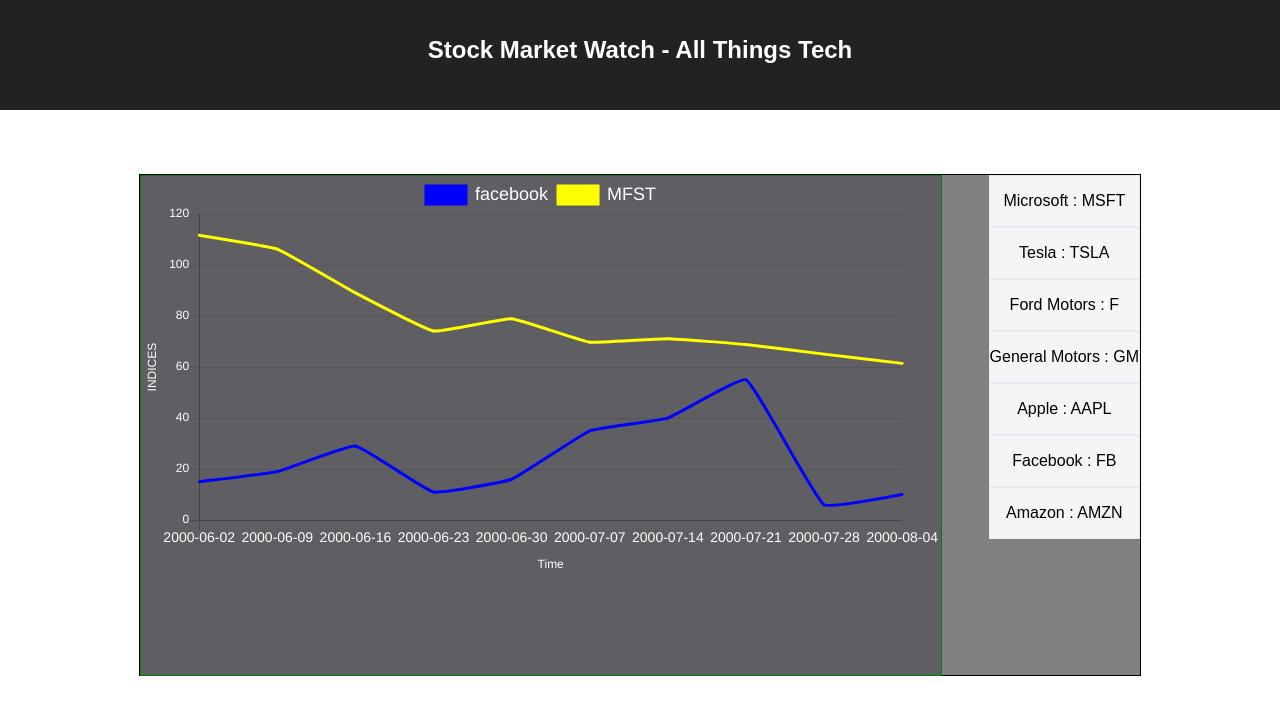
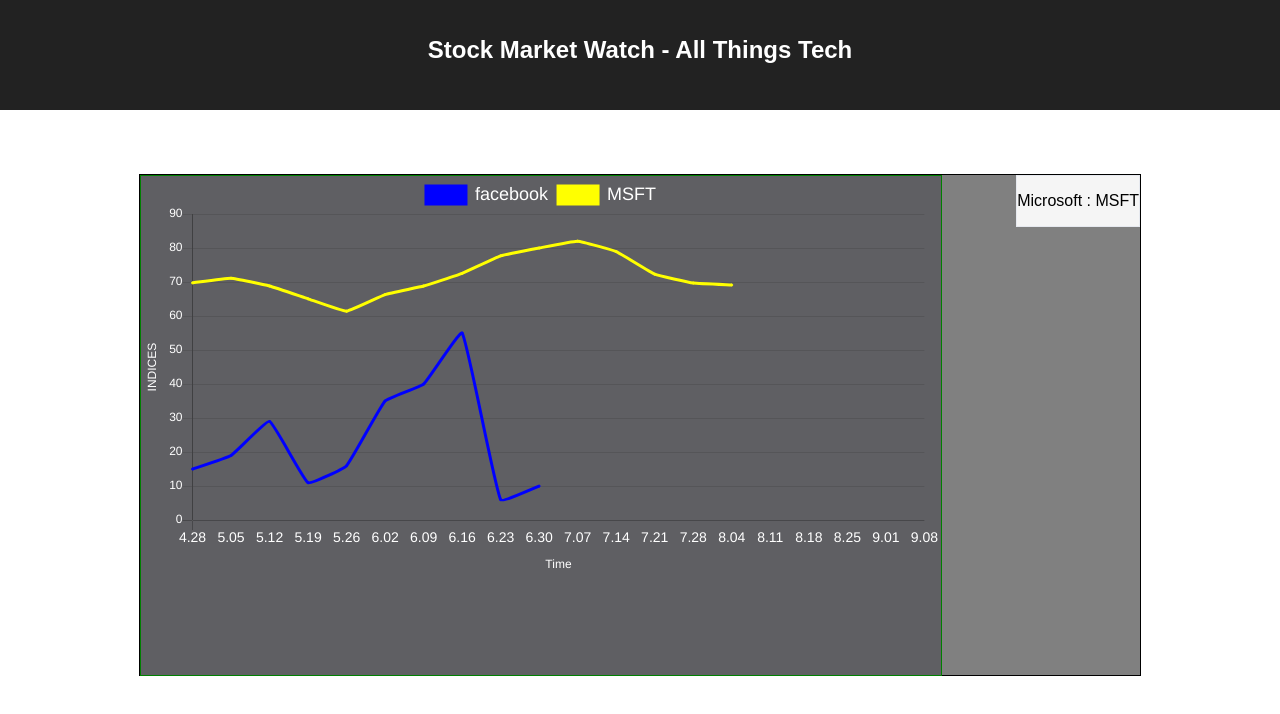
Before and after one commit to quangthuyhoang/stock_market, a React (Create React App) app: page / in a window 1280 px wide. Shown: the top 714 px of the page. Built offline with nearby package versions, Linux system fonts and the light colour scheme.

Commit message:
fixed ydata and label for chartjs

```diff
--- a/package.json
+++ b/package.json
@@ -10,7 +10,7 @@
   "scripts": {
     "start": "react-scripts start",
     "build": "react-scripts build",
-    "test": "react-scripts test --env=jsdom",
+    "test": "mocha",
     "eject": "react-scripts eject"
   },
   "repository": {
@@ -24,9 +24,11 @@
   },
   "homepage": "https://github.com/quangthuyhoang/stock_market#readme",
   "devDependencies": {
+    "chai": "^4.1.2",
     "chart.js": "^2.7.1",
     "dotenv": "^5.0.0",
     "jest-cli": "^22.3.0",
+    "mocha": "^5.0.1",
     "react-chartjs-2": "^2.7.0"
   }
 }
--- a/src/App.js
+++ b/src/App.js
@@ -5,27 +5,51 @@
 import StockChart from './StockChart';
 import commons from './commons';
 import seed from './seed';
+require('dotenv').config();
 const toChartDataSet = require('./commons').chartDataSet;
 const isNumber = require('./commons').isNumber;
 
+
+const listr = [{
+  company: "Microsoft",
+  symbol: "MSFT"
+},
+// {
+//   company: "Tesla",
+//   symbol: "TSLA"
+// }
+]
 
 class App extends Component {
   constructor(props) {
     super(props);
     this.state = {
-      company: [],
+      company: listr,
       seed: seed,
       data: [],
+      xAxis: ["2000-01-14", "2000-01-21", "2000-01-28", "2000-02-04", "2000-02-11", "2000-02-18", "2000-02-25", "2000-03-03", "2000-03-10", "2000-03-17", "2000-03-23"],
     }
   }
-  componentDidMount() {
+  componentWillMount() {
     // dev purppose only
+    // console.log("hello", process.env.REACT_APP_stockAPIKey)
+    // var p = commons.getData('TIME_SERIES', 'WEEKLY', "TLSA");
+    // console.log("p",p)
+    // p.then(commons.checkStatus)
+    //   .then(commons.toArray)
+    //   .then((data) => {
+    //     this.setState({data: data}, function() {
+    //       console.log("data has been set")
+    //       this.timeSeries()
+    //     })
+    //   })
     const data = commons.toArray(seed)
     this.setState({data: data}, function() {
       console.log("data has been set")
+      this.timeSeries()
     })
 
-    // production code
+    // **** PRODUCTION CODE DO NOT DELETE ********
     // fetch(this.props.url)
   //   .then(commons.checkStatus)
   //   .then(commons.toArray)
@@ -40,10 +64,20 @@
   }
 
   timeSeries() {
-    var timeseries = commons.timeSeries(this.state.data).slice(0,10);
+    var timeseries = commons.timeSeries(this.state.data).slice(0,20);
+    this.setState({xAxis: timeseries}, () => {
+      console.log("timeseries, now chartdataset", this.state.xAxis)
+      this.chartDataSet();
+    })
+  }
+
+
+  xAxisHandler(data) {
+    var timeseries = commons.timeSeries(data).slice(0,20);
     return timeseries;
   }
 
+  // Will be used later for api data // **** PRODUCTION CODE DO NOT DELETE ********
   getStockData(url) {
     fetch(url).then(function(response) {
       if(response.status !== 200 || !response.ok) {
@@ -55,7 +89,8 @@
     })
     .then((data) => {
       // console.log(data)
-      this.setState({data: data})
+      const xAxis = this.timeSeries2(data)
+      this.setState({data: data, xAxis: xAxis})
     }).catch(function(error) {
       console.log("There's some kind of error:", error);
   });
@@ -64,25 +99,15 @@
   chartDataSet() {
 
     var stock = this.state.data
-    const ydata = stock.splice(1,10).map(function(obj) {
+    const ydata = stock.splice(1,15).map(function(obj) {
       return obj.stock["4. close"];
     })
     // console.log("char")
-    console.log("timeseries", this.timeSeries(), "data", isNumber(ydata), "color", "yellow")
-    return toChartDataSet(this.timeSeries(), isNumber(ydata), "yellow")
+    // console.log("timeseries", this.state.xAxis, "data", isNumber(ydata), "color", "yellow")
+    return toChartDataSet("MSFT", isNumber(ydata), "yellow")
   }
 
   render() {
-    var data = "";
-    // console.log("before",this.state.data)
-    if(this.state.data && this.state.data.length > 2) {
-      this.timeSeries();
-      // console.log("1", this.state.data[0])
-      // data = this.state.data[0].symbol;
-      // var timeseries = commons.timeSeries(this.state.data).slice(0,10)
-      // console.log(timeseries)
-    }
-    console.log(this.chartDataSet())
 
 
     return (
@@ -92,9 +117,9 @@
           <h1 className="App-title">Stock Market Watch - All Things Tech</h1>
         </header>
 
-        <StockBox chartData={this.chartDataSet()} timeseries={this.timeSeries()}/>
+        <StockBox chartData={this.chartDataSet()} timeseries={this.state.xAxis} stockList={this.state.company}/>
         <p>
-          {data}
+          {/* {data} */}
         </p>
       </div>
     );
--- a/src/StockBox.js
+++ b/src/StockBox.js
@@ -11,11 +11,11 @@
         }
     }
  render() {
-    console.log("stockbox", this.props.timeseries)
+
      return (
         <div id="stockbox" className="center">
             <StockChart data={this.props.chartData} xAxis={this.props.timeseries}/>
-            <StockList />
+            <StockList stockList={this.props.stockList}/>
         </div>
      )
 
--- a/src/StockChart.js
+++ b/src/StockChart.js
@@ -87,17 +87,15 @@
             }
         }
 
-        this.addLabels = this.addLabels.bind(this);
+        // this.addLabels = this.addLabels.bind(this);
     }
 
     componentDidMount() {
 
-        const labels = this.addLabels();
-        // var labels = this.timeSeries(this.props.xAxis);
-        // console.log("labels alt", this.props.xAxis)
+        const labels = this.props.Axis;
         const dataset = []
         dataset.push(this.chartDataSet("facebook", [15, 19, 29, 11, 16, 35, 40, 55, 6, 10], "blue"));
-        // console.log("updating state in stockchart",this.props.data.data)
+
         dataset.push(this.chartDataSet("MFST", this.props.data.data, this.props.data.backgroundColor));
         var newData = {labels: labels, datasets: dataset};
 
@@ -106,42 +104,36 @@
         })
     }
 
-    addLabels() {
-        console.log("labels", this.props.data)
-        // console.log("add ti",toTimeSeries(this.props.data))
-        // return ['January', 'February', 'March', 'April', 'May', 'June', 'July', 'August', "September", "October", "November", "December"];
-        return ["2000-01-14", "2000-01-21", "2000-01-28", "2000-02-04", "2000-02-11", "2000-02-18", "2000-02-25", "2000-03-03", "2000-03-10", "2000-13-17"];
-        // return ["1-1"]
-    }
 
-    timeSeries(arr) {
-        return arr.map(function(str){
-            var strArr = str.split("-");
-            if(strArr[1][0] === '0') {
-                return strArr[1].slice(1) + "." + strArr[2];
-            }
-            return strArr[1] + "." + strArr[2];
-        })
-    }
+    // timeSeries(arr) {
+    //     return arr.map(function(str){
+    //         var strArr = str.split("-");
+    //         if(strArr[1][0] === '0') {
+    //             return strArr[1].slice(1) + "." + strArr[2];
+    //         }
+    //         return strArr[1] + "." + strArr[2];
+    //     })
+    // }
 
     chartDataSet(company, data, color) {
 
         var dataset = toChartDataSet(company, data, color)
-        // console.log("chartDataset", dataset);
+
         return dataset;
     }
 
     updateData() {
-         // const labels = this.addLabels();
-         var labels = this.timeSeries(this.addLabels());
-        //  console.log("labels alt", this.props.xAxis)
+
+         var labels = this.timeSeries(this.props.xAxis);
+
          const dataset = []
          dataset.push(this.chartDataSet("facebook", [15, 19, 29, 11, 16, 35, 40, 55, 6, 10], "blue"));
-         dataset.push(this.chartDataSet("telsa", [111.69, 106.25, 89.06, 74.12, 78.94, 69.75, 71.12, 68.81, 65.06, 61.44], "red"))
+
+        dataset.push(this.chartDataSet("MFST", this.props.data.data, this.props.data.backgroundColor));
          var newData = {labels: labels, datasets: dataset};
 
          this.setState({newData: newData}, function() {
-             console.log("newData has been set for StockChart", this.state.newData)
+             console.log("updateData", this.state.newData)
          })
     }
 
@@ -149,9 +141,10 @@
     render() {
         const dataset = []
         dataset.push(this.chartDataSet("facebook", [15, 19, 29, 11, 16, 35, 40, 55, 6, 10], "blue"));
-        // console.log("updating state in stockchart",this.props.data.data)
-        dataset.push(this.chartDataSet("MFST", this.props.data.data, this.props.data.backgroundColor));
-        var newData = {labels: this.props.data.label, datasets: dataset};
+
+        dataset.push(this.chartDataSet(this.props.data.label, this.props.data.data, this.props.data.backgroundColor));
+        var newData = {labels: this.props.xAxis, datasets: dataset};
+
         return (
         <div id="stockchart" className="left">
             <Line data={newData} options={chartOption.op1}/>
--- a/src/StockList.js
+++ b/src/StockList.js
@@ -2,36 +2,36 @@
 import './App.css';
 import Comapny from './Company';
 
-const stockList = [
-    {
-        company: "Microsoft",
-        symbol: "MSFT"
-    },
-    {
-        company: "Tesla",
-        symbol: "TSLA"
-    },
-    {
-        company: "Ford Motors",
-        symbol: "F"
-    },
-    {
-        company: "General Motors",
-        symbol: "GM"
-    },
-    {
-        company: "Apple",
-        symbol: "AAPL"
-    },
-    {
-        company: "Facebook",
-        symbol: "FB"
-    },
-    {
-        company: 'Amazon',
-        symbol: "AMZN"
-    }
-]
+// const stockList = [
+//     {
+//         company: "Microsoft",
+//         symbol: "MSFT"
+//     },
+//     {
+//         company: "Tesla",
+//         symbol: "TSLA"
+//     },
+//     {
+//         company: "Ford Motors",
+//         symbol: "F"
+//     },
+//     {
+//         company: "General Motors",
+//         symbol: "GM"
+//     },
+//     {
+//         company: "Apple",
+//         symbol: "AAPL"
+//     },
+//     {
+//         company: "Facebook",
+//         symbol: "FB"
+//     },
+//     {
+//         company: 'Amazon',
+//         symbol: "AMZN"
+//     }
+// ]
 
 class StockList extends Component {
     constructor(props) {
@@ -44,7 +44,7 @@
 
  render() {
 
-    var listr = stockList.map((company, i) => {
+    var listr = this.props.stockList.map((company, i) => {
         return <Comapny key={i} name={company.company} symbol={company.symbol} />
     })
      return (
--- a/src/commons.js
+++ b/src/commons.js
@@ -1,3 +1,6 @@
+require('dotenv').config({path: '../'})
+
+
 function resolved(result) {
     console.log("Issue has been resolved");
     return result;
@@ -108,41 +111,90 @@
         return arr;
     },
 
+    // Converts array of incoming time series to shorter format 'm.dd' ex Jan 30 => 1.30
     timeSeries: function(arr) {
         const len = arr.length;
         const stocks = arr.slice(1, len + 1)
         var data = stocks.map(function(stock) {
-            return stock.dates
-            return stock.split("-")[1] + "." +stock.split("-")[2]
+            if(stock.dates.split("-")[1][0] === "0") {
+                return stock.dates.split("-")[1][1] + "." +stock.dates.split("-")[2]
+            }
+            return stock.dates.split("-")[1] + "." +stock.dates.split("-")[2]
         });
 
         return data;
     },
 
+    // converts incoming array to numbers array
     isNumber: function(arr) {
         return arr.map((el) => {
             return Number(el);
         })
     },
 
+    // returns dataset object to be used in chart
     chartDataSet: function(label, ydata, color) {
         var dataset = new Dataset(label, ydata, color)
         return dataset;
-
     },
 
-    getData: function(url) {
-        fetch(url)
-        .then(checkstatus)
-        .then( (data) => {
+    // Check if str matches any in array
+    matchAny: function(str, arr) {
+        for(let i = 0; i < arr.length; i++) {
+            if(str.toUpperCase() === arr[i].toUpperCase()) {
+                return true;
+            }
+        }
+        return false;
+    },
 
-            if(!data) {
-                console.log("data fail")
-                return;
-            }
+    // get data from
+    getData: function(fn, interval, symbol) {
 
-            console.log("successfully got data", data.json())
-            return data.json;
-        })
+        const supportedFunction = ['TIME_SERIES', 'DIGITAL_CURRENCY'];
+        const supportedInterval = ['DAILY', 'WEEKLY', 'MONTHLY'];
+        const key = process.env.stockAPIKey;
+        console.log(process.env.stockAPIKey)
+
+        // check function
+        if( !fn ) {
+            console.log("There's been an error with function input")
+            return "Error"
+        }
+        // check interval
+        if( !interval ) {
+            console.log("There's been an error with interval")
+            return "Error"
+        }
+        // check symbol
+        if( !symbol ) {
+            console.log("There's been an error with symbol")
+            return "Error"
+        }
+        // checkkey
+        if( !key) {
+            console.log("There's been an error with api key", key)
+            return "Error"
+        }
+
+        // Check if input matches to supported inputs
+        if(!this.matchAny(fn, supportedFunction) || !this.matchAny(interval, supportedInterval)) {
+            console.log("Error", fn, "function or", interval, "is not supported.")
+            throw "Error - not supported"
+        }
+
+        const url = "https://www.alphavantage.co/query?function="+ fn + "_" + interval + "&symbol=" + symbol + "&apikey=" + key;
+        return fetch(url)
+        // .then(checkstatus)
+        // .then( (data) => {
+
+        //     if(!data) {
+        //         console.log("data fail")
+        //         return;
+        //     }
+
+        //     console.log("successfully got data", data.json())
+        //     return data.json;
+        // })
     }
 }
--- a/src/index.js
+++ b/src/index.js
@@ -3,6 +3,7 @@
 import './index.css';
 import App from './App';
 import registerServiceWorker from './registerServiceWorker';
+require('dotenv').config()
 
 const url = "https://www.alphavantage.co/query?function=TIME_SERIES_WEEKLY&symbol=MSFT&apikey=demo"
 ReactDOM.render(<App url={url}/>, document.getElementById('root'));
```
Also changed, not shown: test.js (+9 -1 lines), 1 other file (tests, documents, lock files or other folders).
